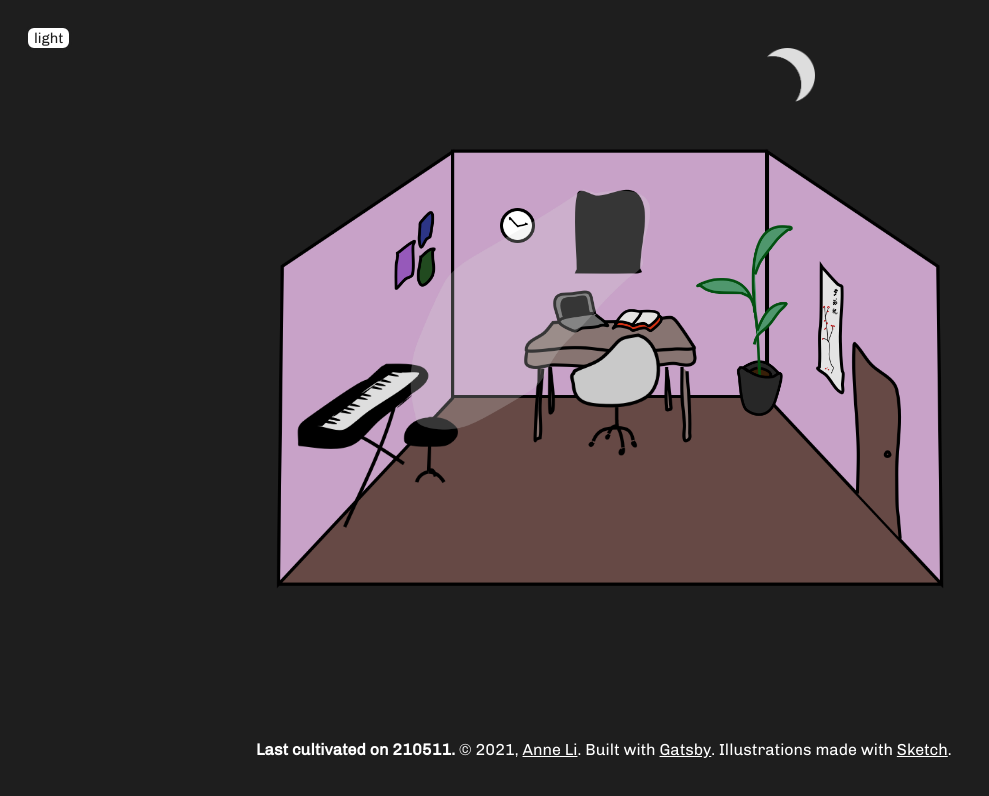
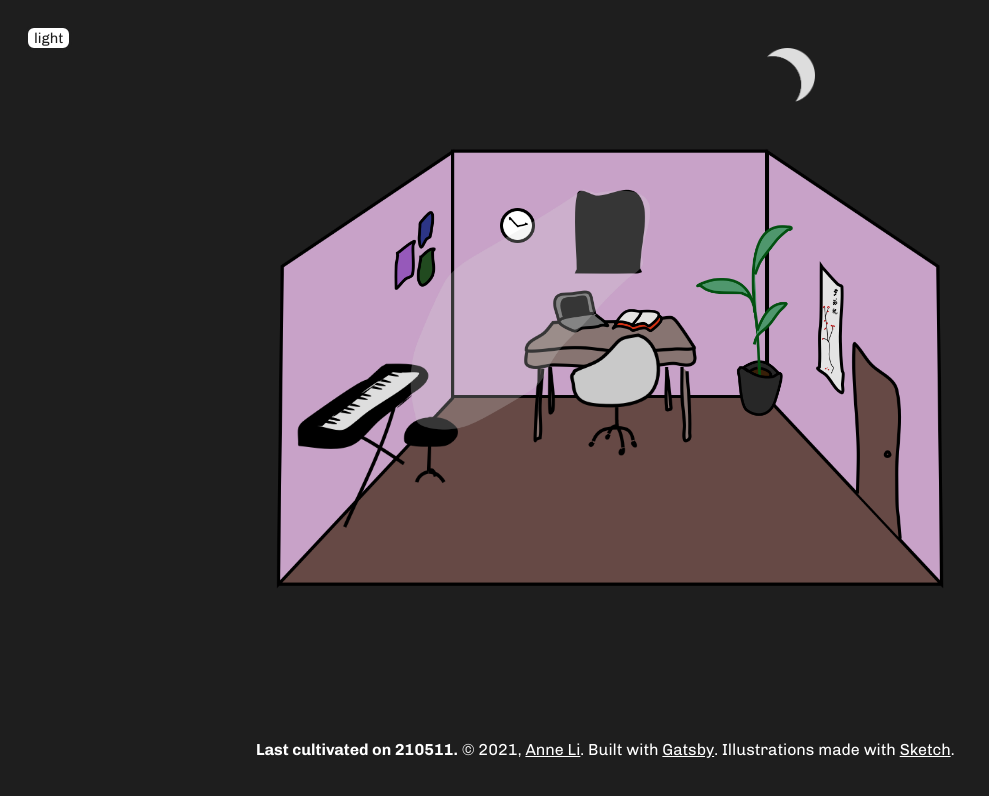
Before and after one commit to fibanneacci/digital-garden, a Gatsby site: page / in a window 1280 px wide. Shown: the whole page, without its empty margins (0-989 px from the left). Built offline with nearby package versions, Linux system fonts and the light colour scheme; Gatsby itself is replaced by a stand-in of ours.

Commit message:
add bold

```diff
--- a/src/styles/index.scss
+++ b/src/styles/index.scss
@@ -1,6 +1,12 @@
 @font-face {
     font-family: 'Chivo';
     src: url('./Chivo/Chivo-Regular.ttf');
+}
+
+@font-face {
+    font-family: 'Chivo';
+    src: url('./Chivo/Chivo-Bold.ttf');
+    font-weight: bold;
 }
 
 .theme-light {
```
